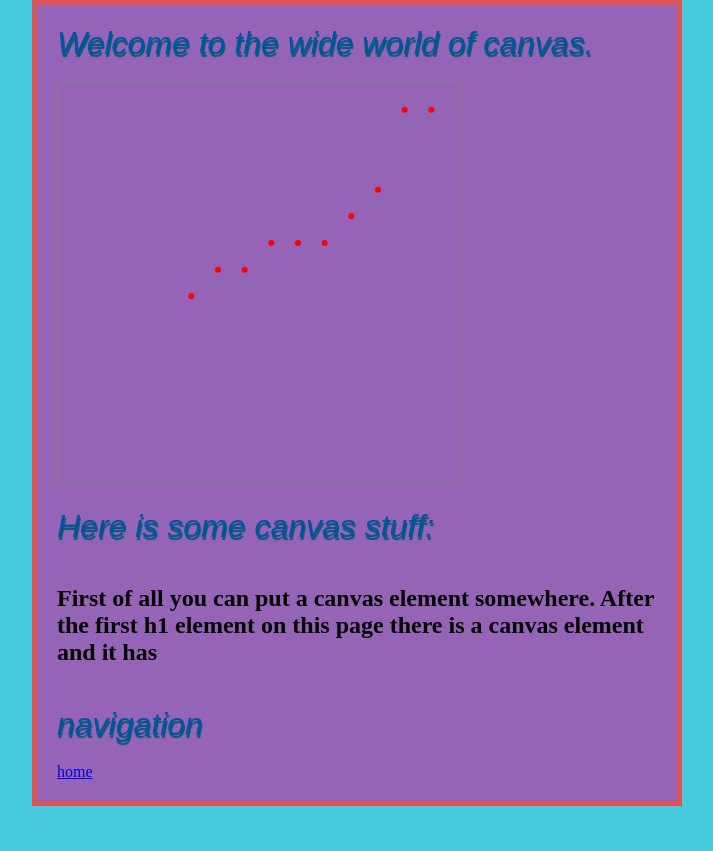
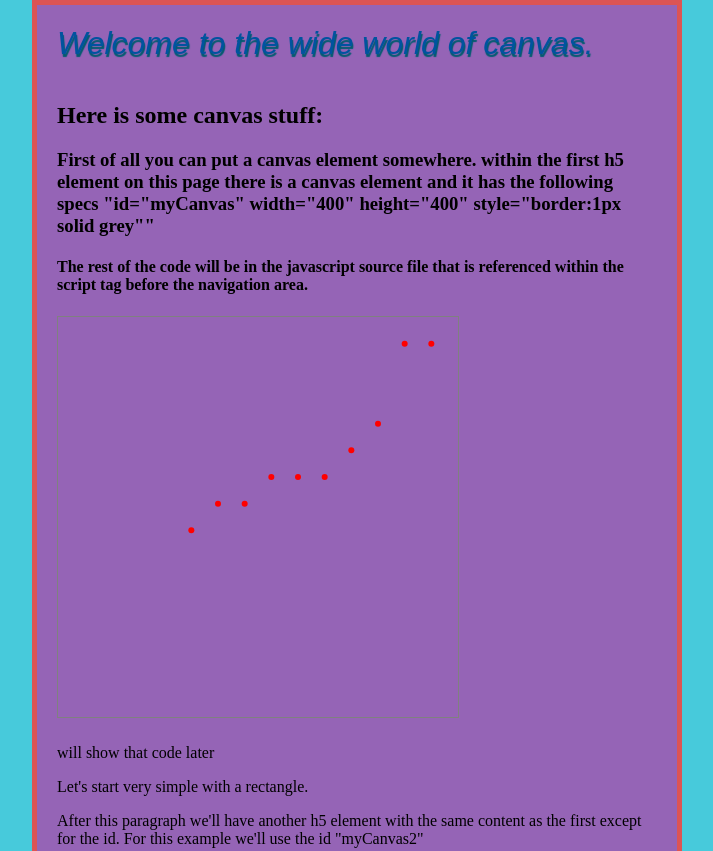
Before and after one commit to papapokerface/supreme-winner, a plain HTML site: page canvas/canvas_example.html in a window 1280 px wide. Shown: the top 851 px of the page, without its empty margins (283-996 px from the left). Before the commit the page ends 806 px from the top, so only its background shows below. Drawn offline with Linux system fonts and the light colour scheme.

Commit message:
canvas updates

```diff
--- a/canvas/canvas_example.html
+++ b/canvas/canvas_example.html
@@ -3,9 +3,14 @@
 <body>
   <link href="style.css" rel="stylesheet" type="text/css">
 <h1>Welcome to the wide world of canvas.</h1>
-<canvas id="myCanvas" width="400" height="400" style="border:1px solid grey"></canvas>
-<h1>Here is some canvas stuff:</h1>
-<h2>First of all you can put a canvas element somewhere. After the first h1 element on this page there is a canvas element and it has </h2>
+<h2>Here is some canvas stuff:</h2>
+<h3>First of all you can put a canvas element somewhere. within the first h5 element on this page there is a canvas element and it has the following specs "id="myCanvas" width="400" height="400" style="border:1px solid grey""</h3>
+<h4>The rest of the code will be in the javascript source file that is referenced within the script tag before the navigation area.</h4>
+<h5><canvas id="myCanvas" width="400" height="400" style="border:1px solid grey"></canvas></h5>
+<p>will show that code later</p>
+<p>Let's start very simple with a rectangle.</p>
+<p>After this paragraph we'll have another h5 element with the same content as the first except for the id. For this example we'll use the id "myCanvas2"</p>
+<h5><canvas id="myCanvas2" width="400" height="400" style="border:1px solid grey"></canvas></h5>
 <script src="scripts.js"></script>
 <h1>navigation</h1>
 <a href="/">home</a>
--- a/canvas/scripts.js
+++ b/canvas/scripts.js
@@ -14,3 +14,8 @@ for (let i = 0; i < xArray.length-1; i++) {
   ctx.ellipse(x, y, 3, 3, 0, 0, Math.PI * 2);
   ctx.fill();
 }
+const canvas2 = document.getElementById("myCanvas2");
+const ctx2 = canvas2.getContext("2d");
+
+ctx2.fillStyle = "green";
+ctx2.fillRect(10, 10, 150, 100);
```
